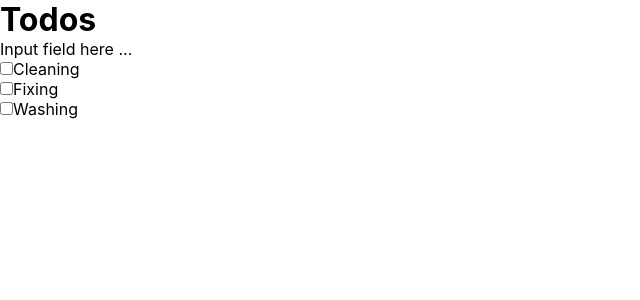
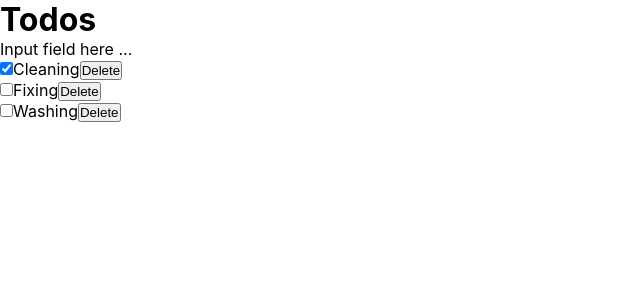
Before and after one commit to NatiG25/react-todo, a React (Create React App) app: page / in a window 1280 px wide. Shown: the top 300 px of the page, without its empty margins (0-640 px from the left). Built offline with nearby package versions, Linux system fonts and the light colour scheme; the HTML template or start-up script is replaced by a standard one.

Commit message:
Add a delete function

```diff
--- a/src/components/TodoItem.js
+++ b/src/components/TodoItem.js
@@ -1,14 +1,18 @@
 import React from "react"
 
-const TodoItem = ({itemProps}) => {
-    console.log(itemProps)
+const TodoItem = ({itemProps, handleCheckboxChange, delTodo}) => {
+    // if (itemProps.id != undefined) console.log(itemProps.id);
+
     return (
-        <>
-          <li>
-            <input type='checkbox' id="name"/>
-            <label for="name">{itemProps.title}</label>
-          </li>
-        </>
+        <li>
+          <input
+          type="checkbox"
+          checked={itemProps.completed}
+          onChange={() => handleCheckboxChange(itemProps.id)}
+          />
+          {itemProps.title}
+          <button onClick={() => delTodo(itemProps.id)}>Delete</button>
+        </li>
     )
 }
 
--- a/src/components/TodosList.js
+++ b/src/components/TodosList.js
@@ -1,12 +1,12 @@
 import React from "react"
 import TodoItem from "./TodoItem";
 
-const TodosList = ({todosProps}) => {
+const TodosList = ({todosProps, handleCheckboxChange, delTodo}) => {
     return (
         <>
             <ul>
                 {todosProps.map((todo) => {
-                  return <TodoItem key={todo.id} itemProps={todo} />
+                  return <TodoItem key={todo.id} itemProps={todo} handleCheckboxChange={handleCheckboxChange} delTodo={delTodo} />
                 })}
             </ul>
         </>
--- a/src/components/TodosLogic.js
+++ b/src/components/TodosLogic.js
@@ -20,11 +20,33 @@ const TodosLogic = () => {
             completed: false,
         },
     ])
-    // console.log(todos);
+
+    const handleCheckboxChange = (id) => {
+        setTodos((prevState) =>
+        prevState.map((todo) => {
+          if (todo.id === id) {
+            return {
+              ...todo,
+              completed: !todo.completed,
+            };
+          }
+          return todo;
+        })
+      );
+      }
+
+    const delTodo = (id) => {
+        setTodos([
+          ...todos.filter((todo) => {
+            return todo.id !== id
+          })
+        ])
+      }
+
     return (
         <>
             <InputTodo />
-            <TodosList todosProps={todos} />
+            <TodosList todosProps={todos} handleCheckboxChange={handleCheckboxChange} delTodo={delTodo} />
         </>
     )
 }
```
